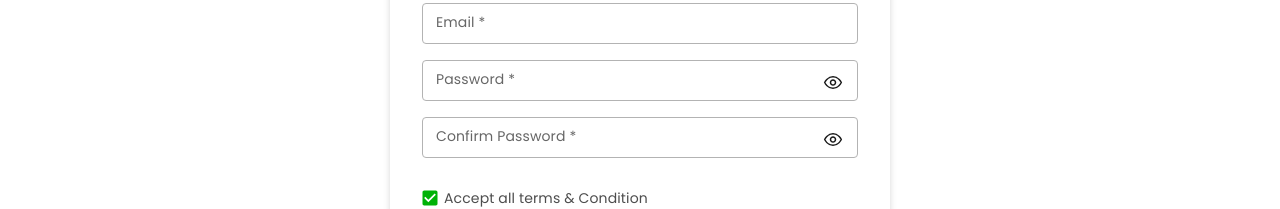
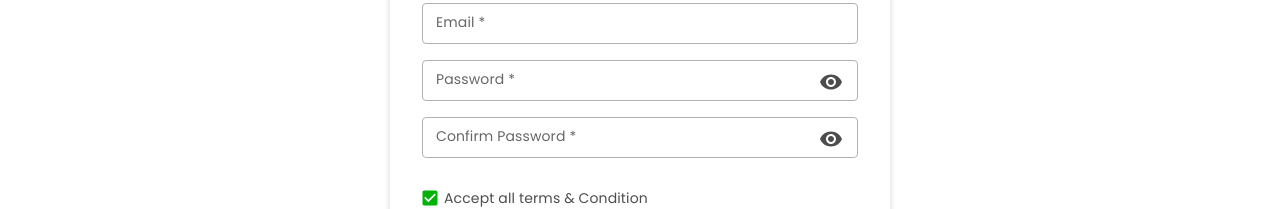
Before and after one commit to sojib258/pithaMithaFrontend, a Next.js app: page /sign-up in a window 1280 px wide. Shown: the part 425-634 px from the top of the page. Built offline with nearby package versions, Linux system fonts and the light colour scheme; no server answers.

Commit message:
workable Enter button for login and sign up

```diff
--- a/src/components/atoms/inputText/InputText.tsx
+++ b/src/components/atoms/inputText/InputText.tsx
@@ -1,10 +1,13 @@
 "use client";
 import useResponsive from "@/hooks/useResponsive";
+import VisibilityIcon from "@mui/icons-material/Visibility";
+import VisibilityOffIcon from "@mui/icons-material/VisibilityOff";
 import Box from "@mui/material/Box";
 import TextField from "@mui/material/TextField";
 import { ChangeEvent } from "react";
 import { UseFormRegisterReturn } from "react-hook-form";
 import styles from "./inputText.module.scss";
+
 interface InputTextProps {
   label?: string;
   onChange?: (value: string) => void;
@@ -17,8 +20,11 @@ interface InputTextProps {
   icon?: boolean;
   placeholder?: string;
   register?: UseFormRegisterReturn;
-  multiline?: boolean; // Add this prop
-  rows?: number; // Add this prop
+  multiline?: boolean;
+  rows?: number;
+  showPasswordIcon?: boolean;
+  showPassword?: boolean;
+  togglePasswordVisibility?: () => void;
 }
 
 const InputText: React.FC<InputTextProps> = ({
@@ -32,9 +38,12 @@ const InputText: React.FC<InputTextProps> = ({
   customStyle,
   placeholder,
   register,
-  multiline = false, // Default to false
-  rows = 1, // Default to 1
+  multiline = false,
+  rows = 1,
   sx,
+  showPasswordIcon = false,
+  showPassword,
+  togglePasswordVisibility,
 }) => {
   const { downSmScreen } = useResponsive();
   const handleChange = (e: ChangeEvent<HTMLInputElement>) => {
@@ -42,6 +51,7 @@ const InputText: React.FC<InputTextProps> = ({
       onChange(e.target.value);
     }
   };
+
   return (
     <>
       <Box
@@ -61,8 +71,8 @@ const InputText: React.FC<InputTextProps> = ({
           size="small"
           fullWidth={true}
           placeholder={placeholder}
-          multiline={multiline} // Use the multiline prop
-          rows={rows} // Use the rows prop
+          multiline={multiline}
+          rows={rows}
           {...register}
           sx={sx}
         />
@@ -96,34 +106,19 @@ const InputText: React.FC<InputTextProps> = ({
             </svg>
           </Box>
         )}
-        {type === "password" && (
+        {showPasswordIcon && (
           <Box
             className={`${styles.inputText__eyeIcon} ${
               downSmScreen && styles.inputText__eyeIcon_smallScreen
             }`}
+            onClick={togglePasswordVisibility}
+            style={{ cursor: "pointer" }}
           >
-            <svg
-              width="20"
-              height="15"
-              viewBox="0 0 20 15"
-              fill="none"
-              xmlns="http://www.w3.org/2000/svg"
-            >
-              <path
-                d="M1.66669 7.50033C1.66669 7.50033 4.69669 1.66699 10 1.66699C15.3034 1.66699 18.3334 7.50033 18.3334 7.50033C18.3334 7.50033 15.3034 13.3337 10 13.3337C4.69669 13.3337 1.66669 7.50033 1.66669 7.50033Z"
-                stroke="#1A1A1A"
-                strokeWidth="1.5"
-                strokeLinecap="round"
-                strokeLinejoin="round"
-              />
-              <path
-                d="M10 10C10.663 10 11.2989 9.73661 11.7678 9.26777C12.2366 8.79893 12.5 8.16304 12.5 7.5C12.5 6.83696 12.2366 6.20107 11.7678 5.73223C11.2989 5.26339 10.663 5 10 5C9.33696 5 8.70107 5.26339 8.23223 5.73223C7.76339 6.20107 7.5 6.83696 7.5 7.5C7.5 8.16304 7.76339 8.79893 8.23223 9.26777C8.70107 9.73661 9.33696 10 10 10Z"
-                stroke="#1A1A1A"
-                strokeWidth="1.5"
-                strokeLinecap="round"
-                strokeLinejoin="round"
-              />
-            </svg>
+            {showPassword ? (
+              <VisibilityOffIcon sx={{ color: "#4d4d4d" }} />
+            ) : (
+              <VisibilityIcon sx={{ color: "#4d4d4d" }} />
+            )}
           </Box>
         )}
       </Box>
--- a/src/components/atoms/inputText/inputText.module.scss
+++ b/src/components/atoms/inputText/inputText.module.scss
@@ -57,12 +57,12 @@
   }
   &__eyeIcon {
     position: absolute;
-    top: 12px;
+    top: 10px;
     right: 15px;
     cursor: pointer;
     &_smallScreen {
       height: 16px;
-      top: 9.6px;
+      top: 8px;
     }
   }
 }
--- a/src/components/molecules/categoryItem/CategoryItem.tsx
+++ b/src/components/molecules/categoryItem/CategoryItem.tsx
@@ -17,7 +17,6 @@ const CategoryItem: React.FC<CategoryItemProps> = ({
   const router = useRouter();
 
   const handleCategory = () => {
-    console.log("T", text);
     router.push(`/products?category=${text}`);
   };
   return (
--- a/src/components/organisms/register/Register.tsx
+++ b/src/components/organisms/register/Register.tsx
@@ -36,6 +36,8 @@ const Register = () => {
     (state: RootState) => state.auth.isAuthenticated
   );
   const router = useRouter();
+  const [showPassword, setShowPassword] = useState(false);
+  const [showConfirmPassword, setShowConfirmPassword] = useState(false);
   const [loading, setLoading] = useState(false);
 
   const {
@@ -46,12 +48,6 @@ const Register = () => {
   } = useForm<FormFields>();
   const { downSmScreen } = useResponsive();
   const dispatch = useDispatch();
-
-  useEffect(() => {
-    if (isAuthenticated) {
-      return router.push("/dashboard");
-    }
-  });
 
   const handleRegisterForm: SubmitHandler<FormFields> = async (
     formData: FormFields
@@ -94,6 +90,24 @@ const Register = () => {
       });
     }
   };
+
+  useEffect(() => {
+    if (isAuthenticated) {
+      return router.push("/dashboard");
+    }
+  });
+  useEffect(() => {
+    const handleKeyDown = (event: KeyboardEvent) => {
+      if (event.key === "Enter") {
+        handleSubmit(handleRegisterForm)();
+      }
+    };
+
+    window.addEventListener("keydown", handleKeyDown);
+    return () => {
+      window.removeEventListener("keydown", handleKeyDown);
+    };
+  }, [handleSubmit, handleRegisterForm]);
 
   return (
     <>
@@ -202,7 +216,7 @@ const Register = () => {
           </FormGroup>
           <FormGroup className={styles.register__inputItem}>
             <InputText
-              type="password"
+              type={showPassword ? "text" : "password"}
               label="Password *"
               register={register("password", {
                 required: "password is required",
@@ -211,6 +225,9 @@ const Register = () => {
                   message: "password length min 6 character",
                 },
               })}
+              showPasswordIcon={true}
+              showPassword={showPassword}
+              togglePasswordVisibility={() => setShowPassword(!showPassword)}
             />
             {errors.password && (
               <Typography className={styles.register__errorMsg}>
@@ -220,11 +237,16 @@ const Register = () => {
           </FormGroup>
           <FormGroup className={styles.register__inputItem}>
             <InputText
-              type="password"
+              type={showConfirmPassword ? "text" : "password"}
               label="Confirm Password *"
               register={register("confirmPassword", {
                 required: "confirm password is required",
               })}
+              showPasswordIcon={true}
+              showPassword={showConfirmPassword}
+              togglePasswordVisibility={() =>
+                setShowConfirmPassword(!showConfirmPassword)
+              }
             />
             {errors.confirmPassword && (
               <Typography className={styles.register__errorMsg}>
```
Also changed, not shown: src/components/organisms/login/Login.tsx (+24 -7 lines).
